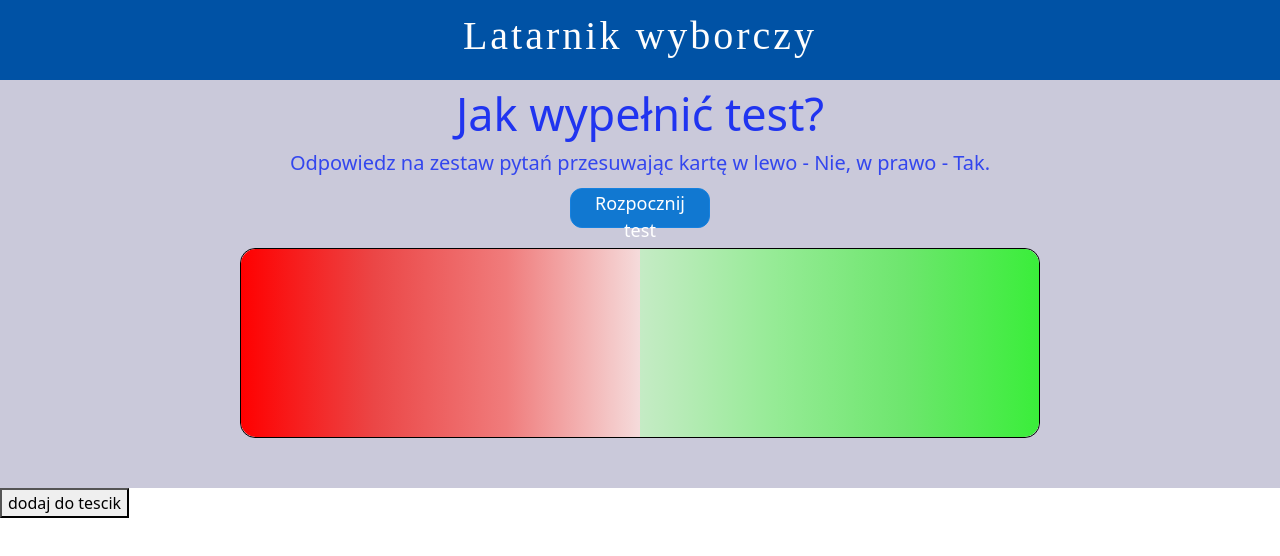
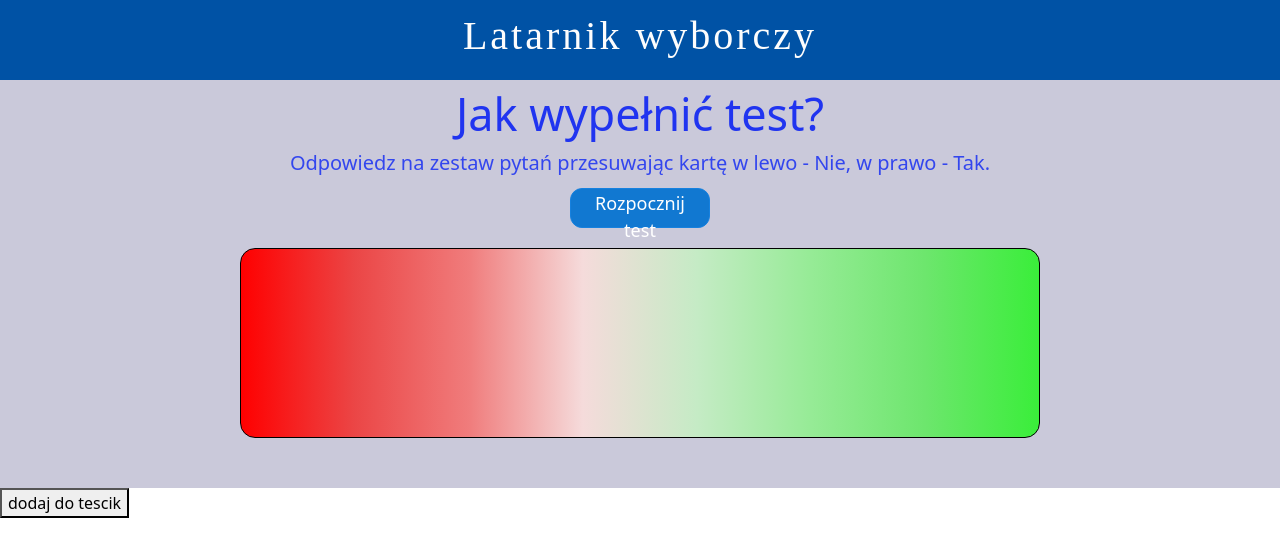
Before and after one commit to Pawlikss/projekt-latarnik, a React (Create React App) app: page /test in a window 1280 px wide. Shown: the top 556 px of the page. Built offline with nearby package versions, Linux system fonts and the light colour scheme; the HTML template or start-up script is replaced by a standard one.

Commit message:
naprawa bledu 2

```diff
--- a/src/components/Test.js
+++ b/src/components/Test.js
@@ -93,16 +93,11 @@ const Test = () => {
           }}>Rozpocznij test</button>
         </div>
         <div className="con">
-          <div className="left"></div>
-          <div className="right"></div>
-          <div class="con2">
-            <div class="karta">
-              <div className='CardText'>
-                {IsActive ? karty.map((karty) => (<Card text={karty.text} color={'#3F1292'} key={karty.id} id={karty.id}></Card>)) : null}
-              </div>
+          <div class="karta">
+            <div className='CardText'>
+              {IsActive ? karty.map((karty) => (<Card text={karty.text} color={'#3F1292'} key={karty.id} id={karty.id}></Card>)) : null}
             </div>
           </div>
-
         </div>
       </div>
       <button onClick={() =>
--- a/src/styl.css
+++ b/src/styl.css
@@ -43,40 +43,7 @@
     margin-right: auto;
     border: 1px solid black;
     border-radius: 15px;
-}
-
-.con2 {
-    position: absolute;
-    left: 0;
-    top: 0;
-    height: 100%;
-    width: 100%;
-}
-
-.left {
-    float: left;
-    width: 50%;
-    height: 100%;
-    background-image: linear-gradient(to left, rgb(245, 219, 219), rgb(240, 124, 124), rgb(235, 70, 70), red);
-    box-sizing: border-box;
-    border-bottom-left-radius: 15px;
-    border-top-left-radius: 15px;
-}
-
-.right {
-    width: 50%;
-    height: 100%;
-    float: left;
-    background-image: linear-gradient(to left, rgb(58, 238, 58), rgb(109, 230, 109), rgb(150, 235, 150), rgb(197, 235, 197));
-    box-sizing: border-box;
-    border-bottom-right-radius: 15px;
-    border-top-right-radius: 15px;
-}
-
-.right::after {
-    content: '';
-    display: block;
-    clear: both;
+    background-image: linear-gradient(to left, rgb(58, 238, 58), rgb(109, 230, 109), rgb(150, 235, 150), rgb(197, 235, 197), rgb(245, 219, 219), rgb(240, 124, 124), rgb(235, 70, 70), red);
 }
 
 .testTitle {
```
